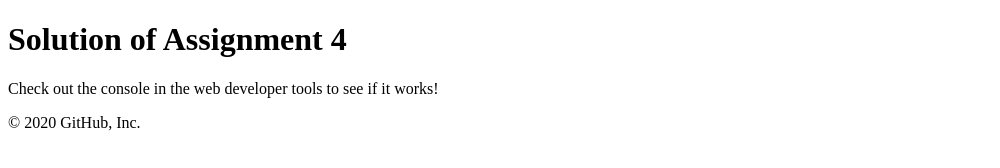
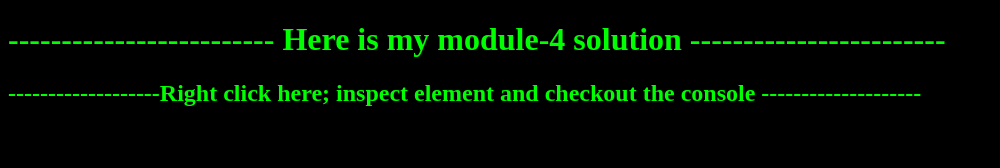
Before and after one commit to aishwarya0207/Coursera-course-HTML-CSS-and-Javascript-for-Web-Developers, a plain HTML site: page Module 4 Solution/index.html in a window 1280 px wide. Shown: the whole page, without its empty margins (0-1000 px from the left). Drawn offline with Linux system fonts and the light colour scheme.

Commit message:
Update index.html

```diff
--- a/Module 4 Solution/index.html
+++ b/Module 4 Solution/index.html
@@ -1,18 +1,20 @@
 <!DOCTYPE html>
 <html>
+<head>
+  <meta charset="utf-8">
+  <title>Module 4 Solution</title>
+  <script src="SpeakHello.js"></script>
+  <script src="SpeakGoodBye.js"></script>
+  <script src="script.js"></script>
+  <style>
+    body {background-color: black;}
+    h1,h2   {color: lime;}
 
-<head>
-    <meta charset="utf-8">
-    <title>Assignment Solution for Module 4</title>
-    <script src="SpeakHello.js"></script>
-    <script src="SpeakGoodBye.js"></script>
-    <script src="script.js"></script>
+  </style>
 </head>
+<body background-color = "black">
+  <h1>------------------------- Here is my module-4 solution ------------------------</h1>
+  <h2>-------------------Right click here; inspect element and checkout the console --------------------</h2>
 
-<body>
-    <h1>Solution of Assignment 4</h1>
-    <p>Check out the console in the web developer tools to see if it works!</p>
 </body>
-
 </html>
-© 2020 GitHub, Inc.
```
